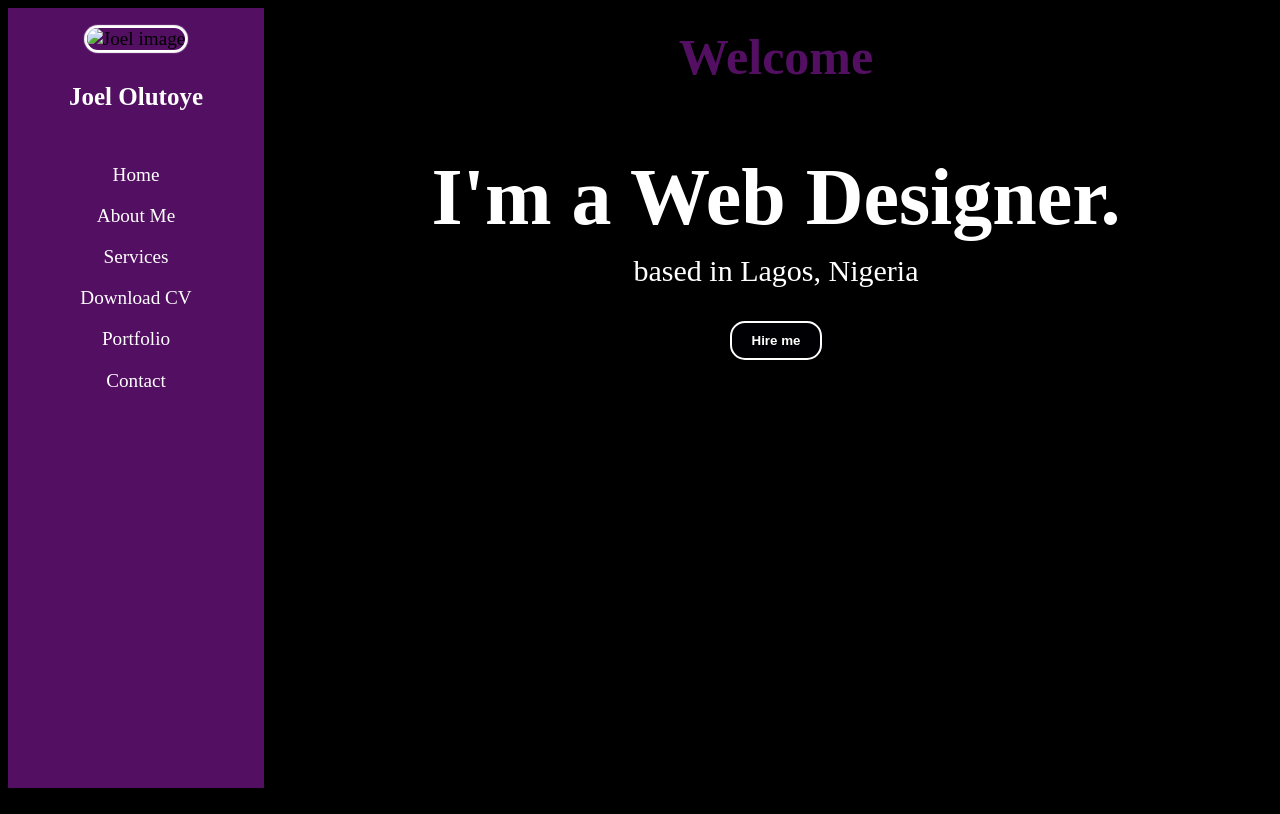
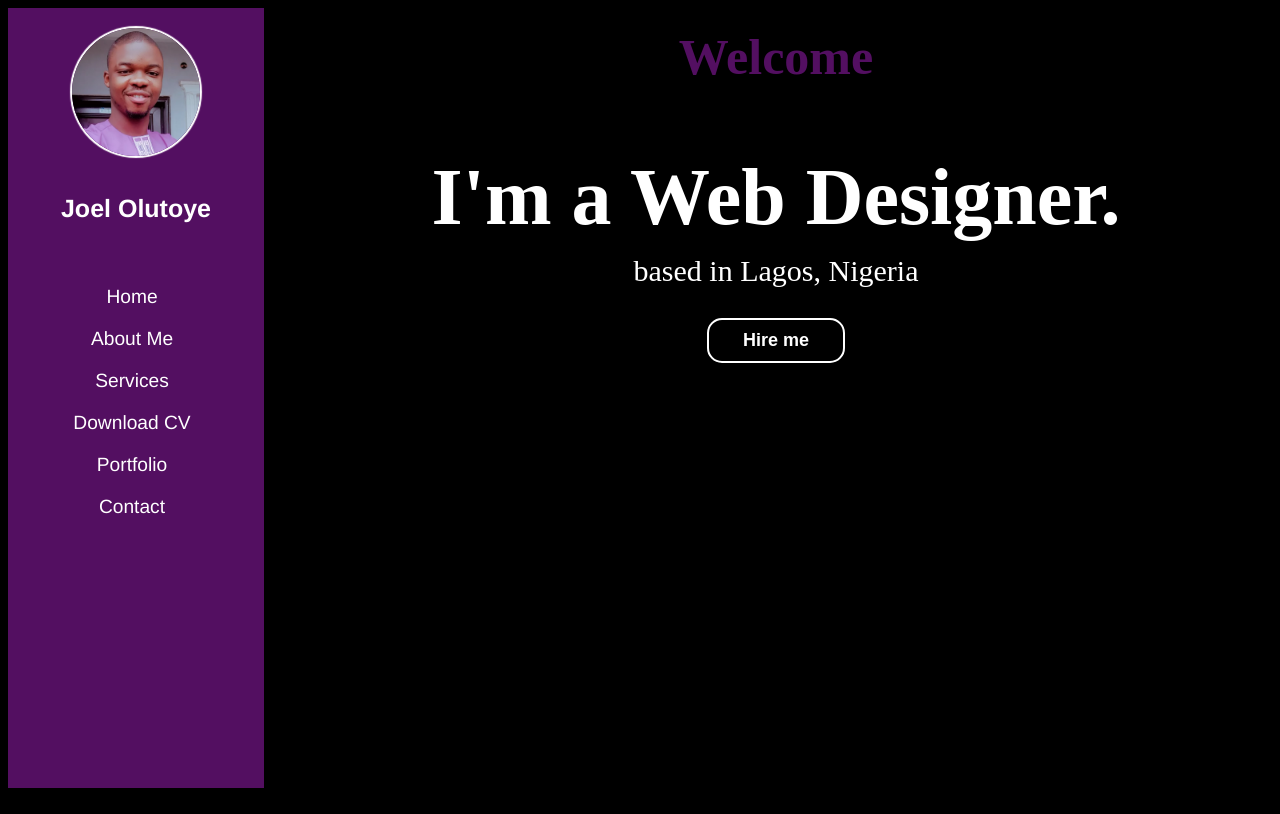
Before and after one commit to GeneralOlutoye/HTML-PRACTICE, a plain HTML site: page portfolio.html in a window 1280 px wide. Drawn offline with Linux system fonts and the light colour scheme.

Commit message:
Updated portfolio.html

```diff
--- a/css/portfolio.css
+++ b/css/portfolio.css
@@ -1,11 +1,6 @@
 body{
     background-color: black;
     width: 100%;
-}
-@media (prefers-reduced-motion: no-preference) {
-    :root {
-      scroll-behavior: auto;
-    }
 }
 #body{
     display: flex;
@@ -29,21 +24,26 @@ a{
 .contain1text{
     display: inline-block;
     width: fit-content;
+    margin-left: -3rem;
+    font-family:'Franklin Gothic Medium', 'Arial Narrow', Arial, sans-serif;
+}
+li{
+    list-style:none;
+    padding: 10px;
 }
 .contain1text :hover{
-    color: red;
-    font-size: large;
+    color: aqua;
 
 }
 h4{
     color: white;
     font-size: 25px;
+    font-family: 'Franklin Gothic Medium', 'Arial Narrow', Arial, sans-serif;
 }
 #joel{
     border-radius: 90px;
-    height: 200px;
-    width: 200px;
-    box-shadow: 0px 0px 1px 3px white;
+    width: 50%;
+    box-shadow: 0px 0px 1px 2px white;
 }
 #home{
     width: fit-content;
@@ -81,10 +81,16 @@ h4{
     margin-bottom: 30px;
 }
 .hireme{
-    background-color: rgba(16, 18, 88, 0.048);
+    background-color: rgba(0, 0, 0, 0.247);
     border: 2px solid white;
     border-radius: 15px;
     padding: 10px 20px;
     color: white;
-
+    width: 20%;
+    font-size: large;
 }
+.hireme:hover{
+    background-color: aqua;
+    color: black;
+    size: 40%;
+}
--- a/javascript/javascript.js
+++ b/javascript/javascript.js
@@ -621,7 +621,7 @@ class Student{
     }
 }
 
-const Zubs = new Student("Nzube", 20, 2.5)
+const Zubs = new Student("Nzube", 20, 2.0)
 console.log(Zubs)
 console.log(Zubs.name)
 console.log(Zubs.age)
--- a/portfolio.html
+++ b/portfolio.html
@@ -12,27 +12,17 @@
 <body>
     <section id="body">
         <div id="container1">
-            <img id="joel" src="/image/IMG_20211028_142136_370.webp" alt="Joel image">
+            <img id="joel" src="/image/joel.webp" alt="Joel image">
             <h4>Joel Olutoye</h4>
             <div class="contain1text">
-                <a id="home" href="#">
-                    <p>Home</p>
-                </a>
-                <a id="about" href="About.html">
-                    <p>About Me</p>
-                </a>
-                <a id="services" href="#">
-                    <p>Services</p>
-                </a>
-                <a id="resume" href="/OLABODE JOEL CV.docx">
-                    <p>Download CV</p>
-                </a>
-                <a id="gallery" href="#">
-                    <p>Portfolio</p>
-                </a>
-                <a id="contact" href="/contact.html">
-                    <p>Contact</p>
-                </a>
+                <ul>
+                    <li><a href="/portfolio.html">Home</a></li>
+                    <li><a href="/About.html">About Me</a></li>
+                    <li><a href="#">Services</a></li>
+                    <li><a href="#">Download CV</a></li>
+                    <li><a href="#">Portfolio</a></li>
+                    <li><a href="/contact.html">Contact</a></li>
+                </ul>
             </div>
         </div>
         <div id="Homepage">
@@ -47,6 +37,6 @@
             </div>
         </div>
     </section>
-</body>
+</body>b
 
 </html>
```
Also changed, not shown: Homepractice/JS/JSreview.js (+0 -12 lines).
